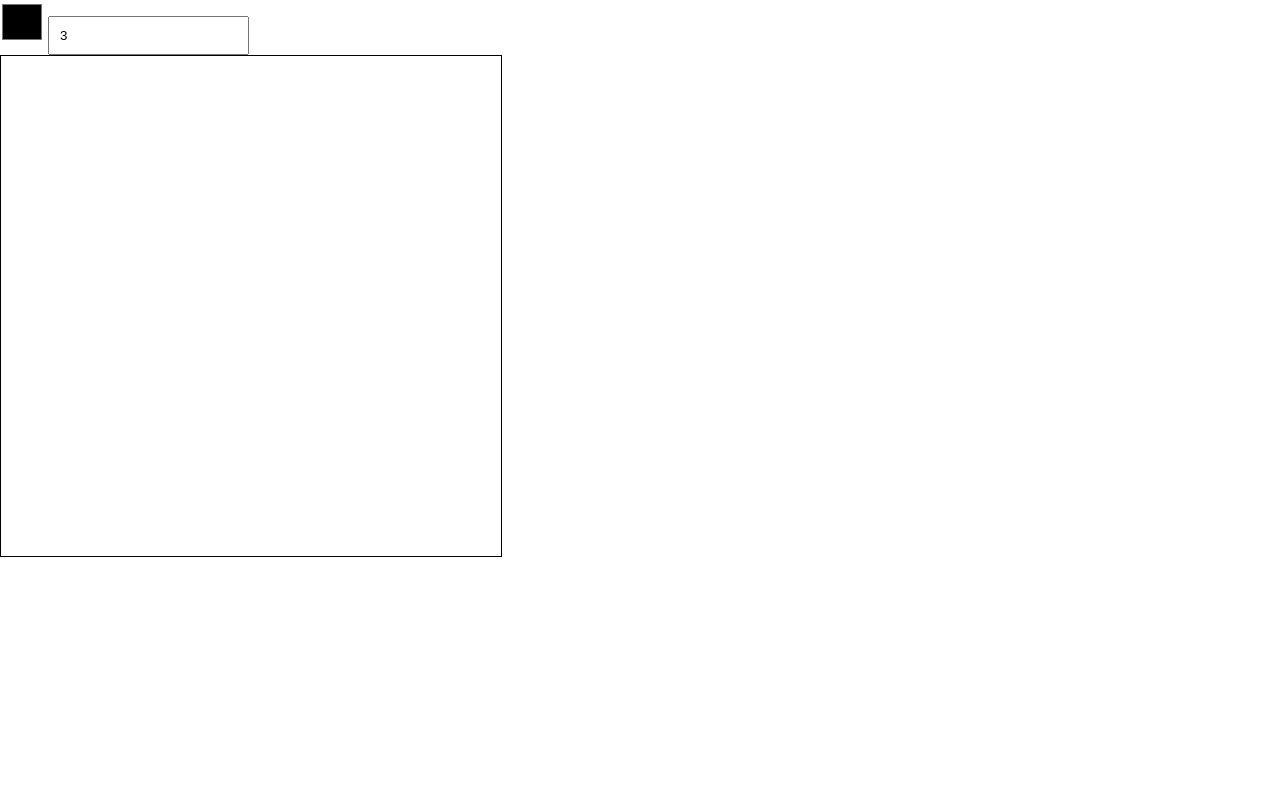
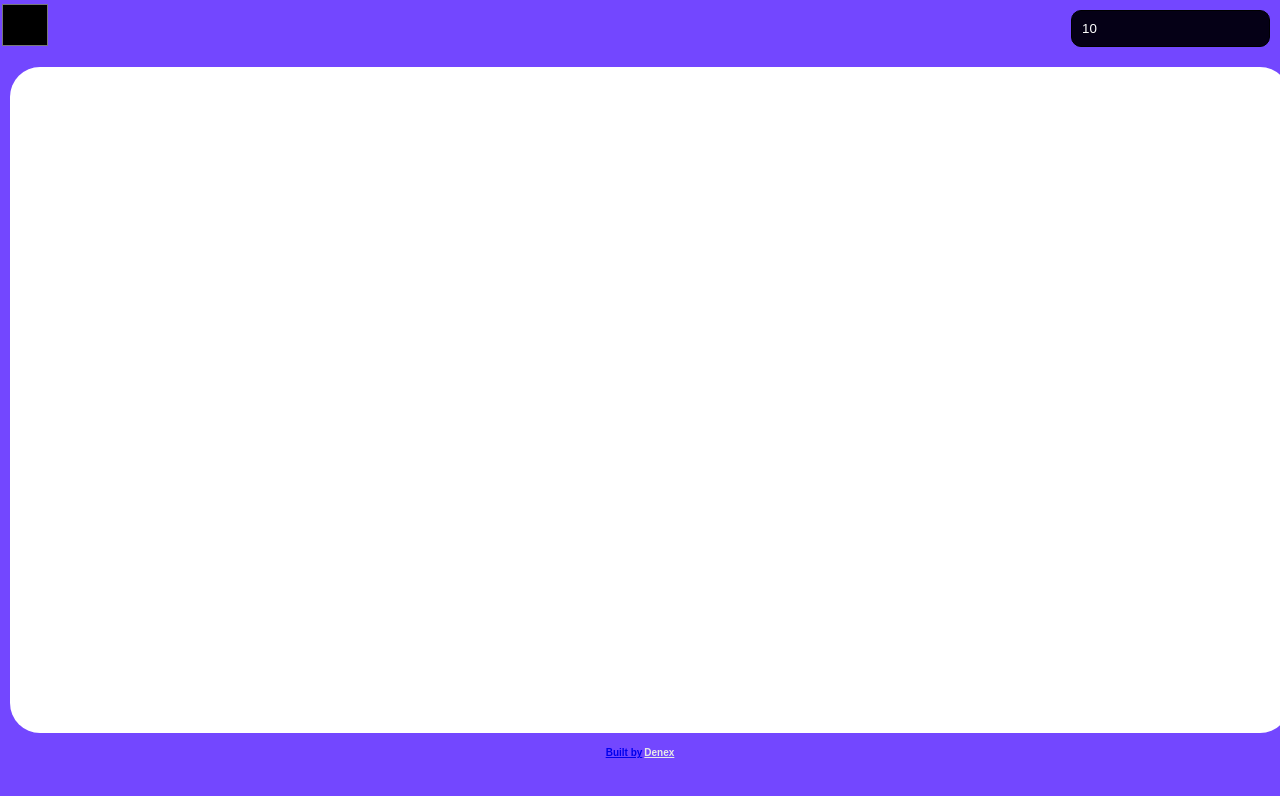
Before and after one commit to denex-a-poulose/Drawing-app, a plain HTML site: page index.html in a window 1280 px wide. Drawn offline with Linux system fonts and the light colour scheme.

Commit message:
Add files via upload

```diff
--- a/app.js
+++ b/app.js
@@ -1,51 +1,62 @@
-const canvas = document.getElementById('canvas');
+window.addEventListener('load', () => {
+  const canvas = document.querySelector('#canvas');
   const ctx = canvas.getContext('2d');
-
-ctx.fillStyle = 'white';
-ctx.fillRect(0, 0, 500, 500);
-
-
-ctx.fillStyle = 'black';
-
+  let lineWidth = 10;
   let brushColor = 'black';
-let brushSize = 3;
-
-
   document.getElementById('color').addEventListener('change', function() {
     brushColor = this.value;
   });
 
-document.getElementById('thickness').addEventListener('change', function() {
-  brushSize = this.value;
+
+  document.getElementById('brush').addEventListener('change', function() {
+    lineWidth = this.value;
   });
+
+
+
+
+  //resizing the canvas
+
+  canvas.height = window.innerHeight / 1.2;
+  canvas.width = window.innerWidth;
+
+  canvas.style.background = 'white'
+
 
 
   let painting = false;
 
-
-function paintingStart(e) {
+  function startPosition(e) {
     painting = true;
-
+    draw(e);
   }
 
-
-function paintingEnd(e) {
+  function finshedPosition() {
     painting = false;
     ctx.beginPath();
   }
 
-function draw() {
-  if (painting == false) return;
-  let x = e.clientX;
-  let y = e.clientY - canvas.offsetTop;
+  function draw(e) {
+    if (!painting) return;
+    ctx.lineWidth = lineWidth;
 
-  ctx.lineWidth = brushSize;
     ctx.lineCap = 'round';
-  ctx.lineTo(x, y);
+
+
+    ctx.lineTo(e.clientX, e.clientY - canvas.offsetTop);
+    ctx.stroke();
     ctx.strokeStyle = brushColor;
-  ctx.stroke();
+    ctx.beginPath();
+    ctx.moveTo(e.clientX, e.clientY - canvas.offsetTop);
+
   }
+  // event listeners
 
-canvas.addEventListener('mousedown', paintingStart);
-canvas.addEventListener('mouseup', paintingEnd);
+
+  canvas.addEventListener('mousedown', startPosition);
+  canvas.addEventListener('mouseup', finshedPosition);
   canvas.addEventListener('mousemove', draw);
+
+
+  alert('adjust brush size and change colour')
+})
--- a/index.html
+++ b/index.html
@@ -3,26 +3,21 @@
 
 <head>
   <meta charset="UTF-8">
+
   <meta name="viewport" content="width=device-width, initial-scale=1">
-  <title>Drawing app</title>
+  <title>DRAWING APP</title>
   <link rel="stylesheet" href="style.css">
 </head>
 
 <body>
+  <input type="color" id="color">
+  <input id="brush" type="number" value="10">
 
-  <div class="controls">
-    <input type="color" id="color">
-    <input type="number" value="3" id="thickness">
-  </div>
+  <canvas id="canvas">
 
-
-     <canvas height="500" width="500" id="canvas">
-
-     </canvas>
-
-
-
-    <script src="/app.js"></script>
+  </canvas>
+  <h1 class="footer"><a href="https://github.com/denex-a-poulose/">Built by</a></h1>
+  <script src="/app.js"></script>
 </body>
 
 </html>
--- a/style.css
+++ b/style.css
@@ -1,22 +1,58 @@
-*{
+* {
   margin: 0;
-  padding:0;
+  padding: 0;
+  box-sizing: border-box;
+  font-family: Arial, Helvetica, sans-serif;
 
 }
 
-#canvas{
-  border:1px solid black ;
+body {
+  background: #7347FF;
+}
+
+#canvas {
+
+  border-radius: 30px;
+  margin: 10px;
+
 }
 
 
-#color{
-  padding: 0;
-  border:none;
+#color {
+  border: none;
   background: none;
-  width: 44px;
-  height: 44px;
+  width: 50px;
+  height: 50px;
+
+
+
 }
 
-#thickness{
-  padding:10px;
+#brush {
+  padding: 10px;
+  border: 1px solid black;
+  border-radius: 10px;
+  float: right;
+  margin: 10px;
+  background: #050016;
+  color: #FFFFFF;
+
 }
+
+.footer {
+  text-align: center;
+  color: #FFFFFF;
+  font-size: 10px;
+
+
+
+}
+
+.footer::after {
+  content: "Denex";
+  font-size: 10px;
+  color: #E8E8E8;
+  margin-left: 2px;
+  text-decoration: underline;
+
+}
```
Lines whose indentation alone changed are shown as unchanged.
